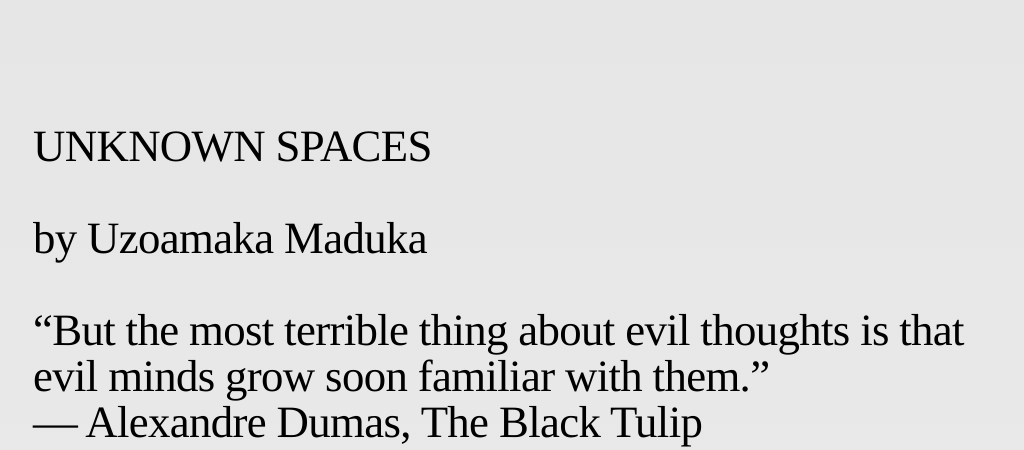
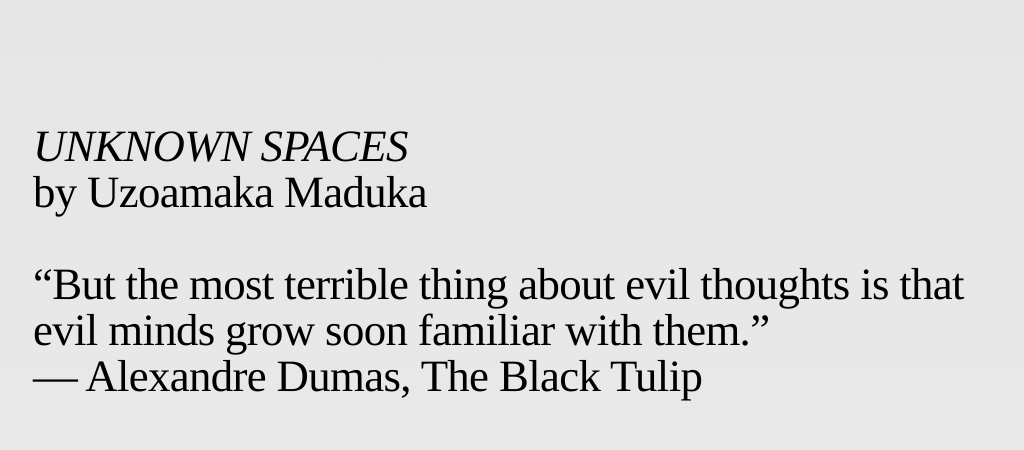
Before and after one commit to rrrhhhhhhhhh/tsiy, a plain HTML site: page index.html in a window 1280 px wide. Shown: the part 634-1084 px from the top of the page, without its empty margins (127-1151 px from the left). Drawn offline with Linux system fonts and the light colour scheme.

Commit message:
Update index.html

```diff
--- a/index.html
+++ b/index.html
@@ -39,7 +39,7 @@
           </p>
           <br>
           <br>
-					<div id="italic">UNKNOWN SPACES</div><br>
+					<span style="font-style:italic">UNKNOWN SPACES</span><br>
 					by Uzoamaka Maduka<br>
           <br>
 					“But the most terrible thing about evil thoughts is that evil minds grow soon familiar with them.”<br>
```
